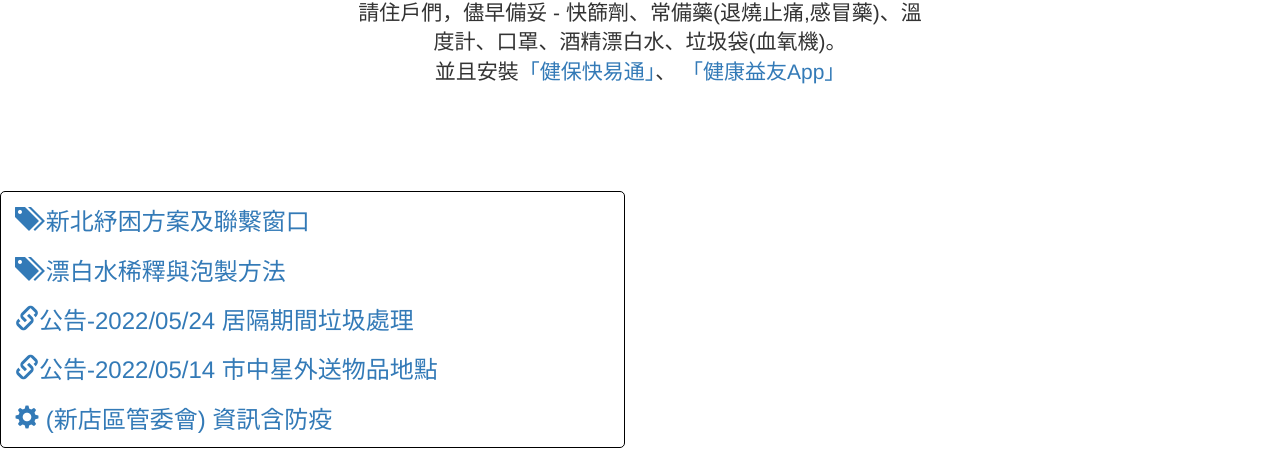
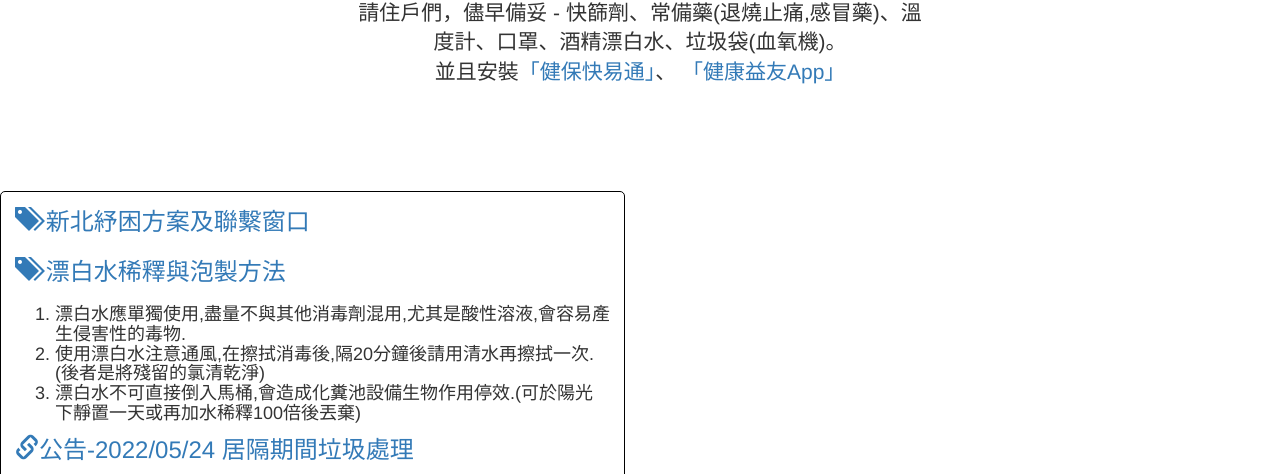
Before and after one commit to LeeChiuLan/LeeChiuLan.github.io, a plain HTML site: page bls1921232527/index.html in a window 1280 px wide. Shown: the part 148-622 px from the top of the page. Drawn offline with Linux system fonts and the light colour scheme.

Commit message:
update bls1921232527

```diff
--- a/bls1921232527/index.html
+++ b/bls1921232527/index.html
@@ -63,6 +63,11 @@
 	                        </div>
                             <a href="report20220531_applyHelp4money.html"><h3><span class="glyphicon glyphicon-tags"></span>&nbsp;新北紓困方案及聯繫窗口</h3></a><br>
                             <a href="https://healthcareathome.ntpc.gov.tw/home.jsp?id=2b519b334822681d"><h3><span class="glyphicon glyphicon-tags"></span>&nbsp;漂白水稀釋與泡製方法</h3></a><br>
+<h4><ul style="list-style-type: decimal;">
+<li>漂白水應單獨使用,盡量不與其他消毒劑混用,尤其是酸性溶液,會容易產生侵害性的毒物.</li>
+<li>使用漂白水注意通風,在擦拭消毒後,隔20分鐘後請用清水再擦拭一次.(後者是將殘留的氯清乾淨)</li>
+<li>漂白水不可直接倒入馬桶,會造成化糞池設備生物作用停效.(可於陽光下靜置一天或再加水稀釋100倍後丟棄)</li>
+</ul></h4>
                             <a href="report20220420_garbage.html"><h3><span class="glyphicon glyphicon-link"></span>公告-2022/05/24 居隔期間垃圾處理</h3></a><br>
                             <a href="report20220514_delivery.html"><h3><span class="glyphicon glyphicon-link"></span>公告-2022/05/14 市中星外送物品地點</h3></a><br>
                             <a href="index_gov.html"><h3><span class="glyphicon glyphicon-cog"></span>&nbsp;(新店區管委會) 資訊含防疫</h3></a>
```
